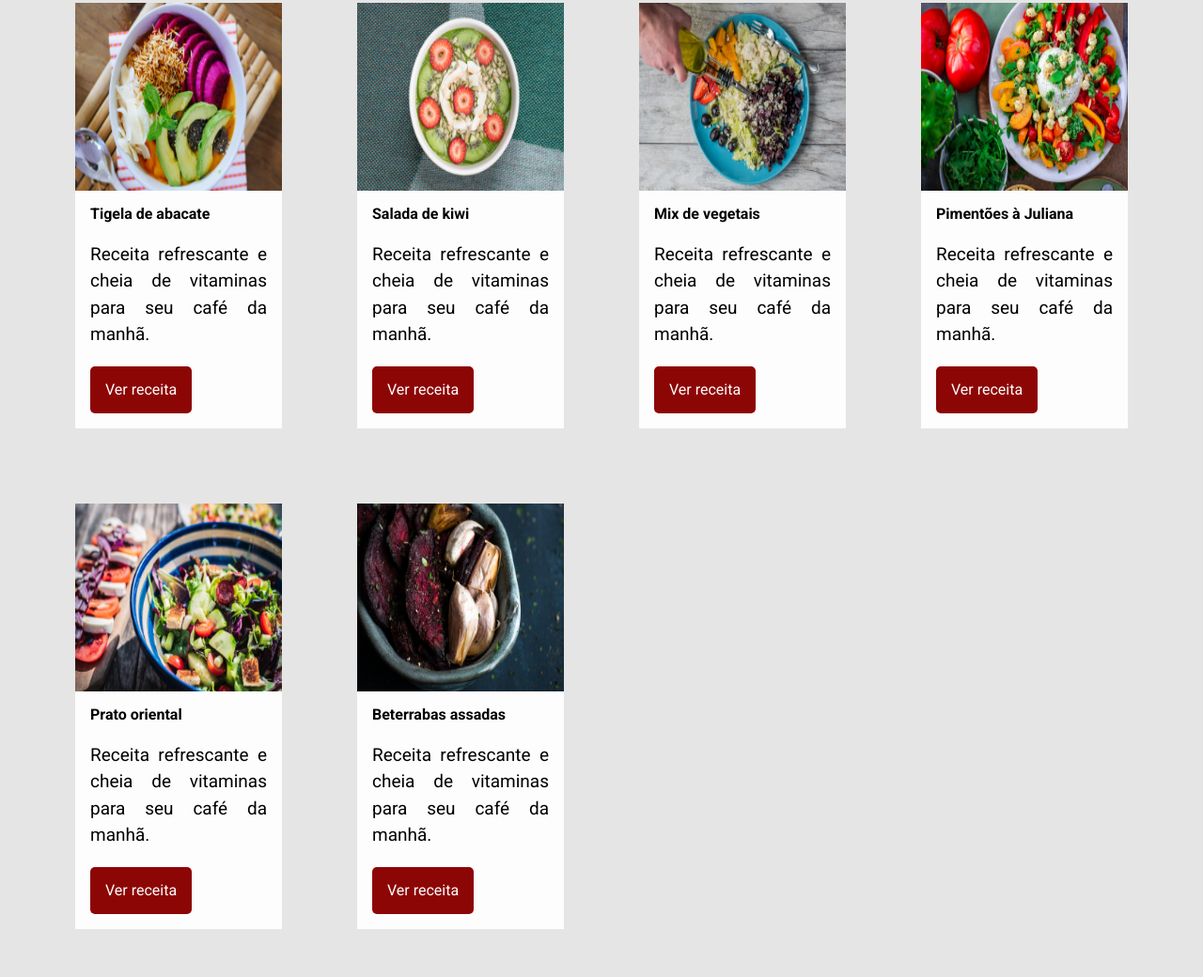
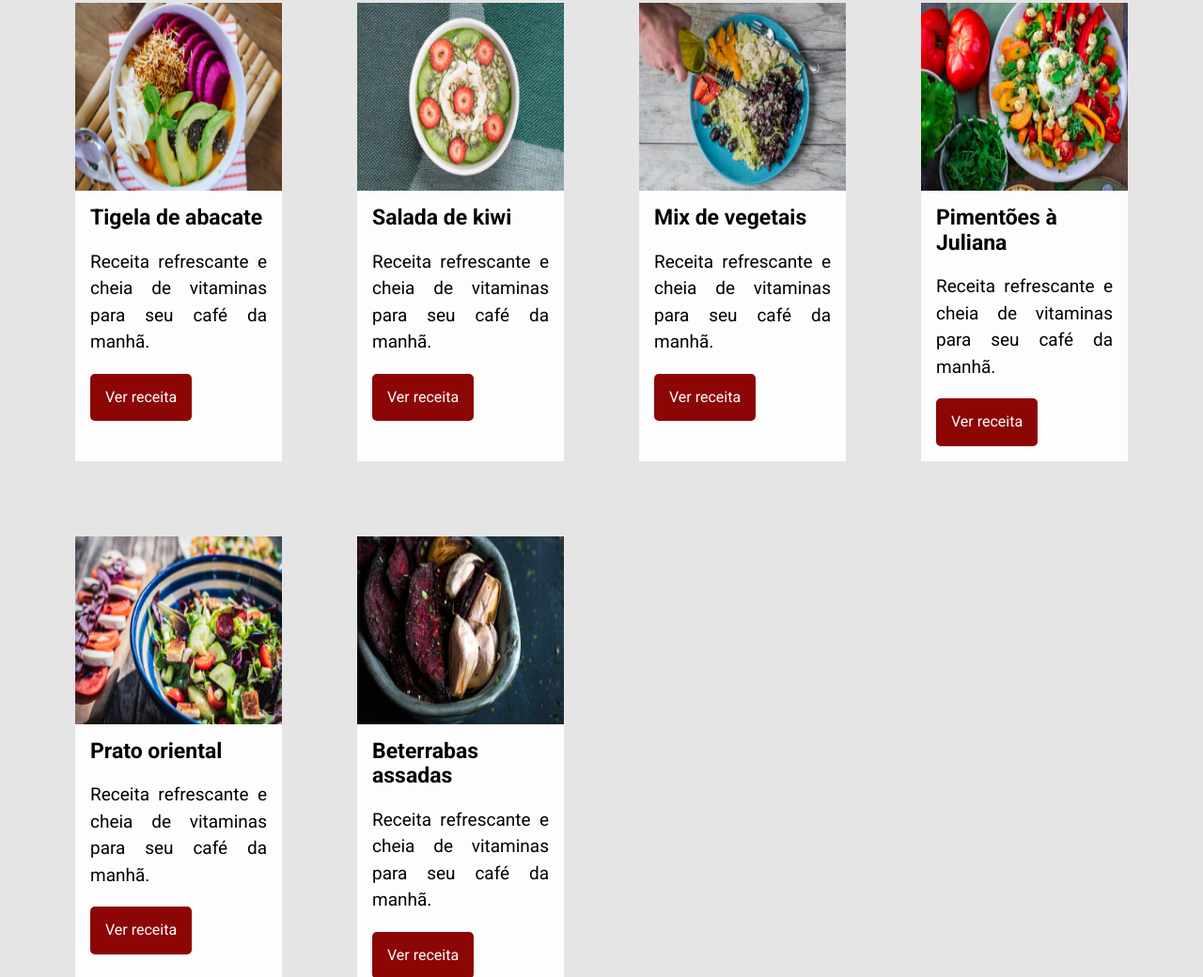
Before and after one commit to notlesz/HTML-CSS, a website: page HTML-CSS/Arquitetura CSS/index.html in a window 1280 px wide. Shown: the part 1140-2180 px from the top of the page at 94% size. Drawn offline with Linux system fonts and the light colour scheme.

Commit message:
Update receita-titulo.css

```diff
--- a/HTML-CSS/Arquitetura CSS/assets/css/receita/receita-titulo.css
+++ b/HTML-CSS/Arquitetura CSS/assets/css/receita/receita-titulo.css
@@ -1,3 +1,3 @@
-.receita-titulo{
+.receita__titulo{
     font-size: 1.4375rem;
 }
```
